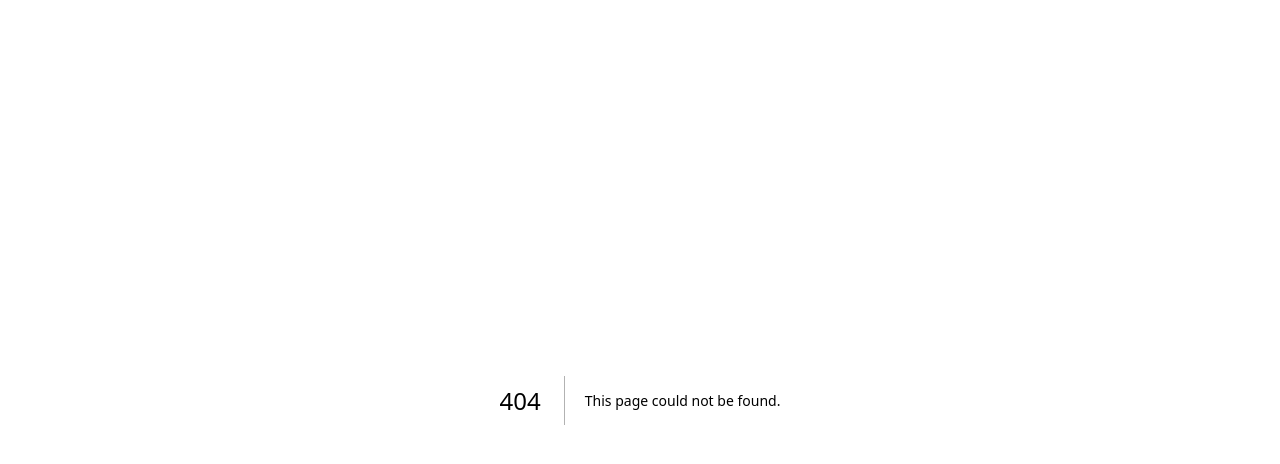
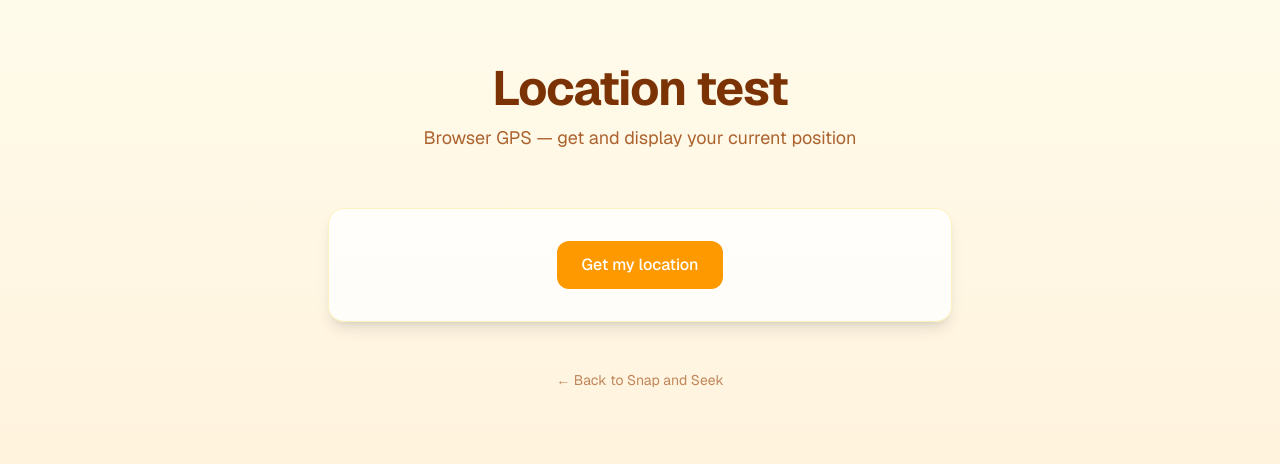
Before and after one commit to SuperZooper3/snap-and-seek, a Next.js app: page /location-test in a window 1280 px wide. Before the commit this address had no page. Shown: the top 464 px of the page. Built offline with nearby package versions, Linux system fonts and the light colour scheme.

Commit message:
add gps api usage example and show location test

```diff
--- /dev/null
+++ b/app/location-test/LocationDisplay.tsx
@@ -0,0 +1,114 @@
+"use client";
+
+import { useState } from "react";
+import Link from "next/link";
+
+type LocationState =
+  | { status: "idle" }
+  | { status: "loading" }
+  | { status: "success"; coords: { latitude: number; longitude: number; accuracy: number } }
+  | { status: "error"; message: string };
+
+export function LocationDisplay() {
+  const [location, setLocation] = useState<LocationState>({ status: "idle" });
+
+  function getLocation() {
+    if (typeof navigator === "undefined" || !navigator.geolocation) {
+      setLocation({
+        status: "error",
+        message: "Geolocation is not supported by your browser.",
+      });
+      return;
+    }
+
+    setLocation({ status: "loading" });
+
+    navigator.geolocation.getCurrentPosition(
+      (position) => {
+        setLocation({
+          status: "success",
+          coords: {
+            latitude: position.coords.latitude,
+            longitude: position.coords.longitude,
+            accuracy: position.coords.accuracy ?? 0,
+          },
+        });
+      },
+      (err) => {
+        let message = err.message;
+        if (err.code === 1) message = "Permission denied. Allow location access to see your position.";
+        if (err.code === 2) message = "Position unavailable. Try again.";
+        if (err.code === 3) message = "Request timed out. Try again.";
+        setLocation({ status: "error", message });
+      },
+      { enableHighAccuracy: true }
+    );
+  }
+
+  return (
+    <div className="min-h-screen bg-gradient-to-b from-amber-50 to-orange-100 dark:from-zinc-950 dark:to-zinc-900 font-sans">
+      <main className="mx-auto max-w-2xl px-6 py-16">
+        <header className="text-center mb-14">
+          <h1 className="text-4xl sm:text-5xl font-bold tracking-tight text-amber-900 dark:text-amber-100">
+            Location test
+          </h1>
+          <p className="mt-3 text-lg text-amber-800/80 dark:text-amber-200/80">
+            Browser GPS — get and display your current position
+          </p>
+        </header>
+
+        <section className="rounded-2xl bg-white/80 dark:bg-zinc-800/80 shadow-lg border border-amber-200/50 dark:border-zinc-700 p-6 sm:p-8">
+          <div className="flex flex-col items-center gap-6">
+            <button
+              type="button"
+              onClick={getLocation}
+              disabled={location.status === "loading"}
+              className="px-6 py-3 rounded-xl bg-amber-500 hover:bg-amber-600 disabled:bg-amber-400/70 text-white font-medium transition-colors"
+            >
+              {location.status === "loading" ? "Getting location…" : "Get my location"}
+            </button>
+
+            {location.status === "success" && (
+              <div className="w-full space-y-4">
+                <div className="rounded-lg bg-amber-50/80 dark:bg-zinc-700/80 p-4 border border-amber-100 dark:border-zinc-600 font-mono text-sm text-amber-900 dark:text-amber-100 space-y-2">
+                  <p>
+                    <span className="text-amber-700 dark:text-amber-300">Latitude:</span>{" "}
+                    {location.coords.latitude}
+                  </p>
+                  <p>
+                    <span className="text-amber-700 dark:text-amber-300">Longitude:</span>{" "}
+                    {location.coords.longitude}
+                  </p>
+                  <p>
+                    <span className="text-amber-700 dark:text-amber-300">Accuracy:</span>{" "}
+                    ±{location.coords.accuracy.toFixed(0)} m
+                  </p>
+                </div>
+                <a
+                  href={`https://www.google.com/maps?q=${location.coords.latitude},${location.coords.longitude}`}
+                  target="_blank"
+                  rel="noopener noreferrer"
+                  className="inline-flex items-center gap-2 px-4 py-2 rounded-lg bg-amber-500 hover:bg-amber-600 text-white text-sm font-medium transition-colors"
+                >
+                  Show on Google Maps →
+                </a>
+              </div>
+            )}
+
+            {location.status === "error" && (
+              <p className="text-red-600 dark:text-red-400 text-sm text-center">
+                {location.message}
+              </p>
+            )}
+          </div>
+        </section>
+
+        <footer className="mt-12 text-center text-sm text-amber-800/60 dark:text-amber-200/60">
+          <Link href="/" className="hover:underline">
+            ← Back to Snap and Seek
+          </Link>
+        </footer>
+      </main>
+    </div>
+  );
+}
--- /dev/null
+++ b/app/location-test/page.tsx
@@ -0,0 +1,5 @@
+import { LocationDisplay } from "./LocationDisplay";
+
+export default function LocationTestPage() {
+  return <LocationDisplay />;
+}
--- a/app/page.tsx
+++ b/app/page.tsx
@@ -1,3 +1,4 @@
+import Link from "next/link";
 import { supabase } from "@/lib/supabase";
 
 export default async function Home() {
@@ -46,7 +47,10 @@ export default async function Home() {
         </section>
 
         <footer className="mt-12 text-center text-sm text-amber-800/60 dark:text-amber-200/60">
-          Snap and Seek — hackathon edition
+          Snap and Seek — hackathon edition ·{" "}
+          <Link href="/location-test" className="hover:underline">
+            Location test
+          </Link>
         </footer>
       </main>
     </div>
```
